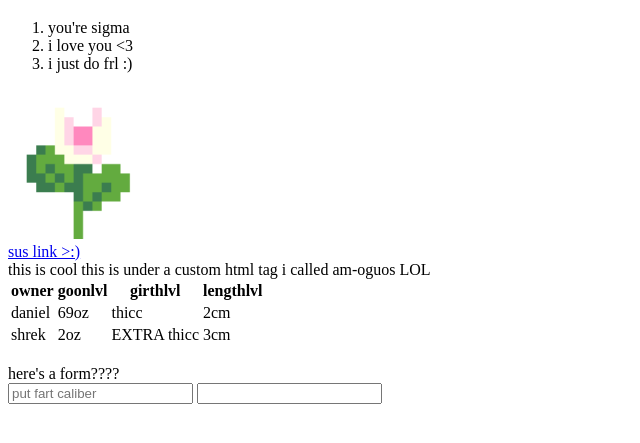
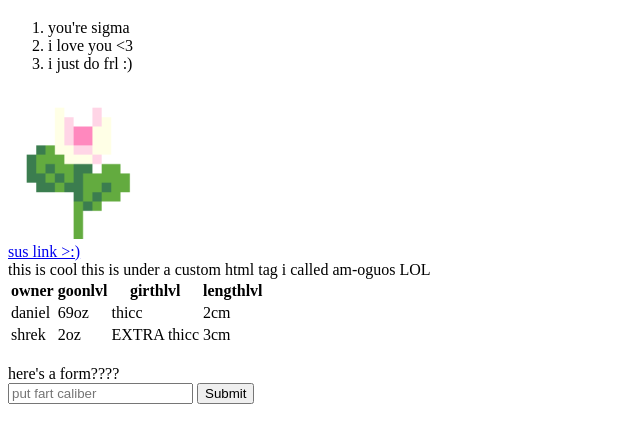
Before and after one commit to AquR3d/webharvardcs50, a plain HTML site: page lexie.html in a window 1280 px wide. Shown: the part 87-530 px from the top of the page, without its empty margins (0-640 px from the left). Drawn offline with Linux system fonts and the light colour scheme.

Commit message:
oops i made it proper again

```diff
--- a/lexie.html
+++ b/lexie.html
@@ -53,7 +53,7 @@
 
     <form>
       <input type="text" placeholder="put fart caliber" name="fart_caliber">
-      <input type=""submit">
+      <input type="submit">
     </form>
 
   </body>
```
